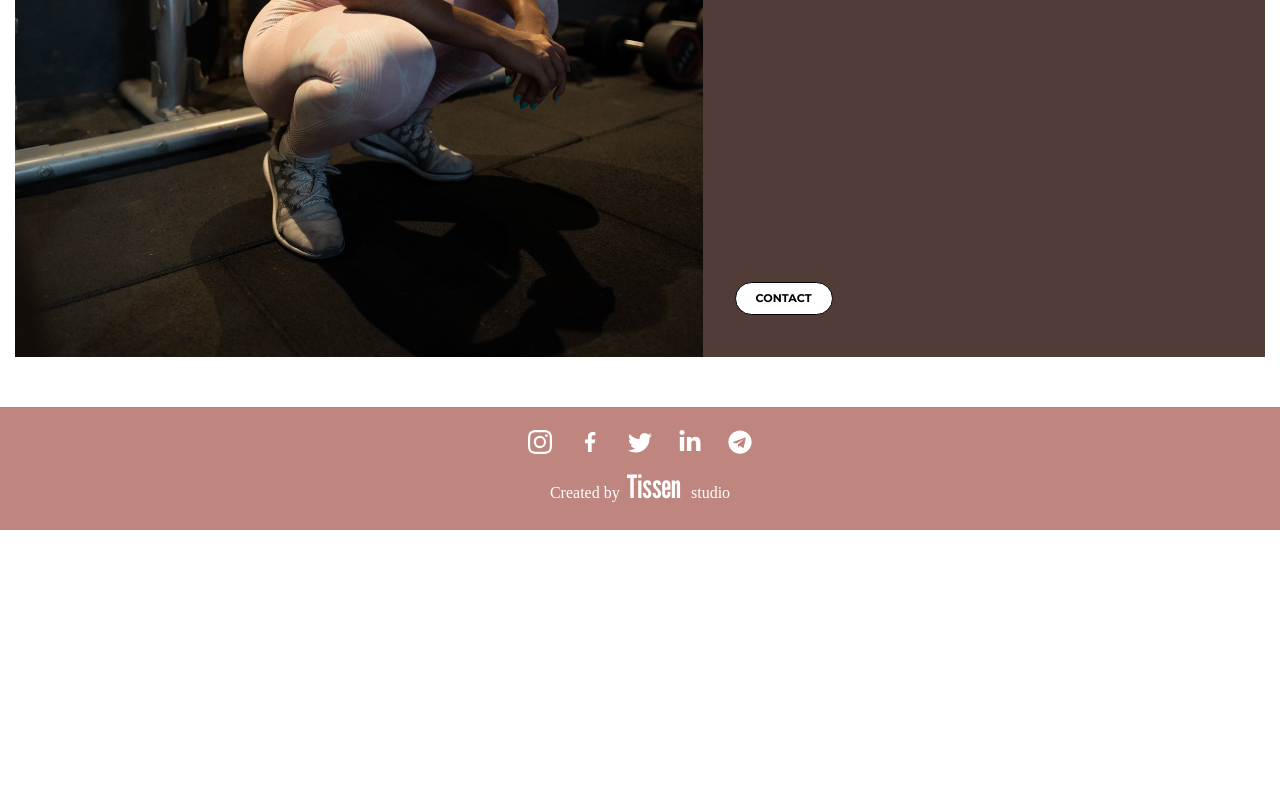
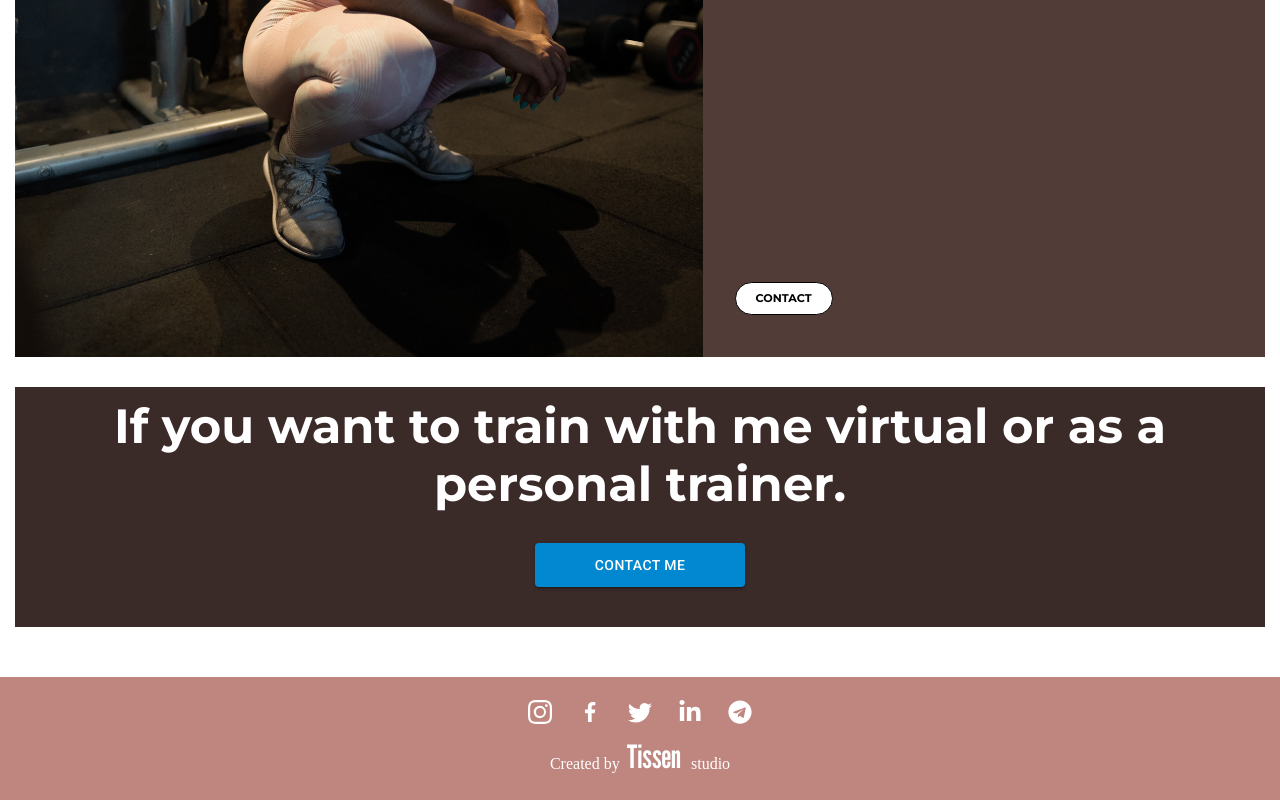
Before and after one commit to RuslanTissen/pepe-world, a React (Create React App) app: page / in a window 1280 px wide. Shown: the part 4470-5270 px from the top of the page. Before the commit the page ends 5000 px from the top, so only its background shows below. Built offline with nearby package versions, Linux system fonts and the light colour scheme.

Commit message:
button added

```diff
--- a/package.json
+++ b/package.json
@@ -3,7 +3,11 @@
 	"version": "0.1.0",
 	"private": true,
 	"dependencies": {
+		"@emotion/react": "^11.10.6",
+		"@emotion/styled": "^11.10.6",
 		"@fortawesome/fontawesome-free": "^6.3.0",
+		"@mui/material": "^5.12.2",
+		"@mui/styled-engine-sc": "^5.12.0",
 		"@testing-library/jest-dom": "^5.16.5",
 		"@testing-library/react": "^13.4.0",
 		"@testing-library/user-event": "^13.5.0",
@@ -16,6 +20,7 @@
 		"react-lorem-ipsum": "^1.4.10",
 		"react-responsive-carousel": "^3.2.23",
 		"react-scripts": "5.0.1",
+		"styled-components": "^5.3.10",
 		"web-vitals": "^2.1.4"
 	},
 	"scripts": {
--- a/src/components/stretching/Stretching.jsx
+++ b/src/components/stretching/Stretching.jsx
@@ -1,6 +1,7 @@
 import React from "react"
 import './Stretching.scss'
 import str from "../../images/str.jpg"
+import Button from '@mui/material/Button';
 
 function MidSection(props) {
 
@@ -28,6 +29,11 @@ function MidSection(props) {
 				</div>
 			</div>
 
+			<div className="stretching__virtual-box">
+				<h1>If you want to train with me virtual or as a personal trainer.</h1>
+				<Button href='mailto:priscylatosti@gmail.com' variant="contained" color="info">Contact me</Button>
+			</div>
+
 		</div>
 	)
 }
--- a/src/components/stretching/Stretching.scss
+++ b/src/components/stretching/Stretching.scss
@@ -9,6 +9,7 @@
 		height: 800px;
 		display: flex;
 		flex-wrap: wrap;
+		margin-bottom: 30px;
 		.stretching__image{
 			flex: 1 1 100%;
 			height: 50%;
@@ -149,6 +150,33 @@
 			}
 		}
 	}
+	.stretching__virtual-box {
+		padding: 10px;
+		text-align: center;
+		background-color: rgb(58, 42, 40);
+		h1{
+			color: white;
+		font-size: 1.5rem;
+		}
+		a{
+			padding: 10px 60px;
+			margin: 30px 0;
+		}
+	}
+	@media (min-width: 700px) {
+		.stretching__virtual-box {
+			h1{
+				font-size: 2rem;
+			}
+		}
+	}
+	@media (min-width: 900px) {
+		.stretching__virtual-box {
+			h1{
+				font-size: 3rem;
+			}
+		}
+	}
 }
 
 
```
Also changed, not shown: 1 other file (tests, documents, lock files or other folders).
